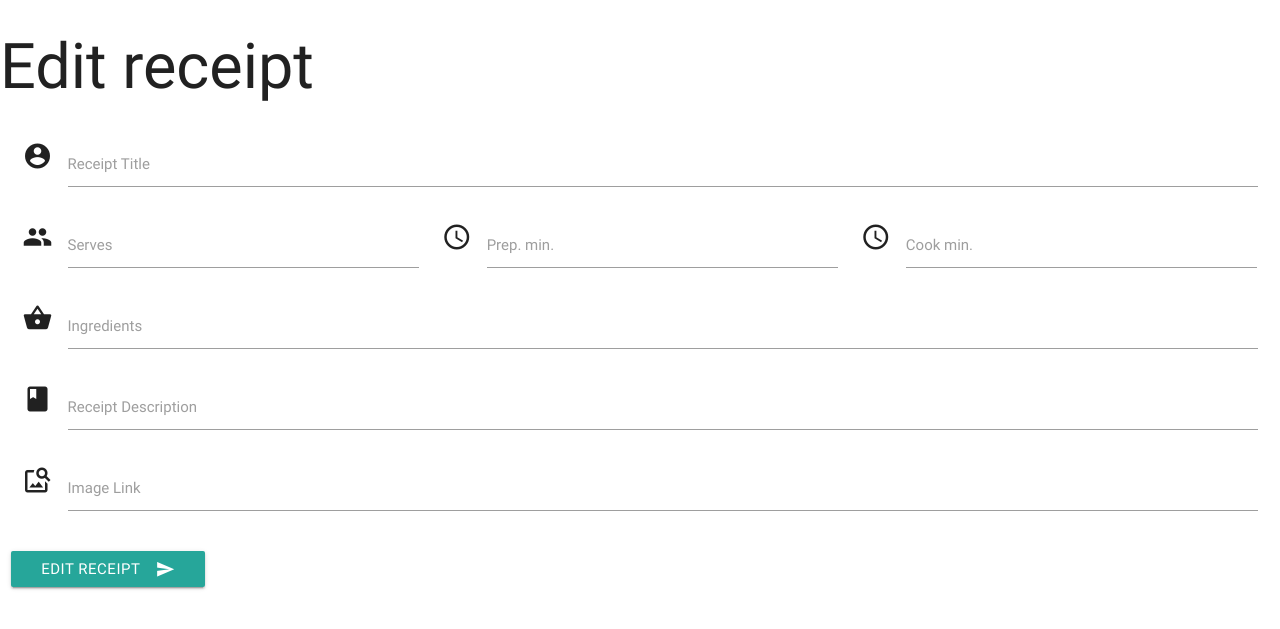
After one commit to aleksandrsg/pasta_dishes, a Flask app: template templates/editreceipt.html in a window 1280 px wide. The commit adds this page. Shown: the top 629 px of the page. Run offline with Flask 2, Linux system fonts and the light colour scheme; the template is opened without the code that fills it, so the values that code supplies are empty; some libraries are stand-ins or nearby versions.

Commit message:
Added Edit Receipt Template

```diff
--- a/app.py
+++ b/app.py
@@ -29,6 +29,24 @@ def insert_receipt():
     receipts.insert_one(request.form.to_dict())
     return redirect (url_for('get_receipts'))
 
+@app.route('/edit_receipt/<receipt_id>')
+def edit_receipt(receipt_id):
+    the_receipt =  mongo.db.receipts.find_one({"_id": ObjectId(receipt_id)})
+    all_categories =  mongo.db.categories.find()
+    return render_template('editreceipt.html', receipt=the_receipt)
+
+@app.route('/update_receipt/<receipt_id>', methods=["POST"])
+def update_receipt(receipt_id):
+    receipts = mongo.db.receipts
+    receipts.update( {'_id': ObjectId(receipt_id)},
+    {
+        'receipt_name':request.form.get('receipt_name'),
+        'serves':request.form.get('serves'),
+        'prep': request.form.get('prep'),
+        'cook_time': request.form.get('cook_time'),
+        'ingredients':request.form.get('ingredients')
+    })
+    return redirect(url_for('get_tasks'))
 
 if __name__ == '__main__':
     app.run(host=os.environ.get('IP'),
--- a/static/css/style.css
+++ b/static/css/style.css
@@ -1,6 +1,5 @@
 /* Just check css file connection
-*/
-
 body {
     background-color: grey
 }
+*/
--- /dev/null
+++ b/templates/editreceipt.html
@@ -0,0 +1,50 @@
+{% extends 'parent.html' %}
+{% block content %}
+<h1> Edit receipt</h1>
+<div class="row">
+    <form action="{{url_for('insert_receipt')}}" method="POST" class="col s12">
+      <div class="row">
+        <div class="input-field col s12 l12">
+          <i class="material-icons prefix">account_circle</i>
+          <input id="icon_prefix" type="text" class="validate" value="{{receipt.receipt_name}}">
+          <label for="icon_prefix">Receipt Title</label>
+        </div>
+        <div class="input-field col s12 l4">
+          <i class="material-icons prefix">people</i>
+          <input id="icon_telephone" type="tel" class="validate" value="{{receipt.serves}}">
+          <label for="icon_telephone">Serves</label>
+        </div>
+        <div class="input-field col s12 l4">
+          <i class="material-icons prefix">schedule</i>
+          <input id="icon_telephone" type="tel" class="validate" value="{{receipt.prep}}">
+          <label for="icon_telephone">Prep. min.</label>
+        </div>
+        <div class="input-field col s12 l4">
+          <i class="material-icons prefix">schedule</i>
+          <input id="icon_telephone" type="tel" class="validate" value="{{receipt.cook_time}}">
+          <label for="icon_telephone">Cook min.</label>
+        </div>
+        <div class="input-field col s12 l12">
+          <i class="material-icons prefix">shopping_basket</i>
+          <input id="icon_telephone" type="tel" class="validate" value="{{receipt.ingredients}}">
+          <label for="icon_telephone">Ingredients</label>
+        </div>
+        <div class="input-field col s12 l12">
+          <i class="material-icons prefix">book</i>
+          <input id="icon_telephone" type="tel" class="validate" value="{{receipt.description}}">
+          <label for="icon_telephone">Receipt Description</label>
+        </div>
+        <div class="input-field col s12 l12">
+          <i class="material-icons prefix">image_search</i>
+          <input id="icon_telephone" type="tel" class="validate" value="{{receipt.img_link}}">
+          <label for="icon_telephone">Image Link</label>
+        </div>
+      </div>
+      <div class="row">
+            <button class="btn waves-effect waves-light" type="submit" name="action">Edit Receipt
+            <i class="material-icons right">send</i>
+            </button>
+        </div>
+    </form>
+  </div>
+{% endblock %}
```
